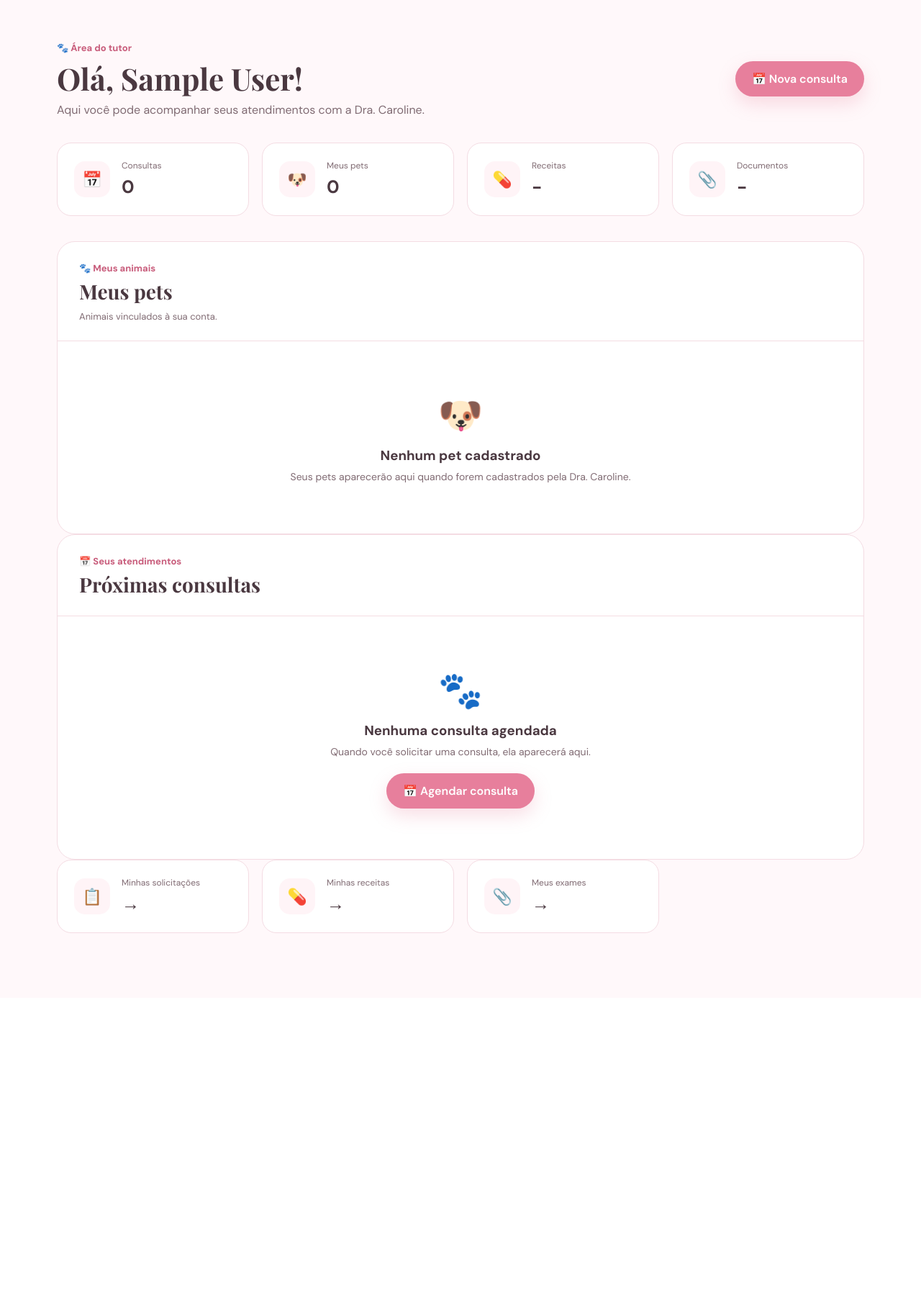
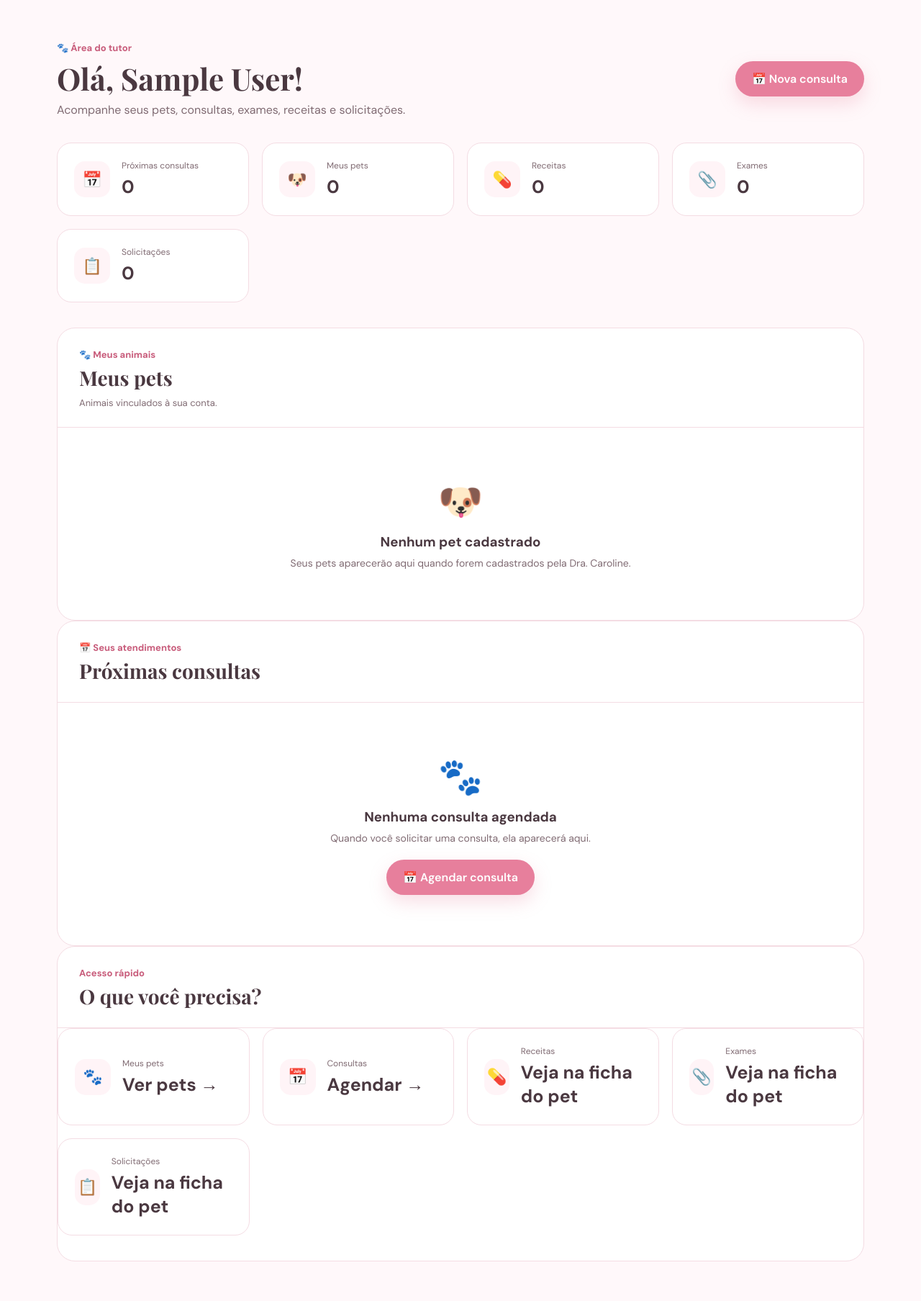
Before and after one commit to viniciuscamposinfra/agendamento, a PHP site: page /cliente.php in a window 1280 px wide. Shown: the part 82-1889 px from the top of the page at 72% size. Before the commit the page ends 1378 px from the top, so only its background shows below. Run offline with PHP 8.4, Linux system fonts and the light colour scheme; the visitor is signed in with stand-in values (Sample User, id 1); data that the repository does not hold is empty.

Commit message:
alteração

```diff
--- a/cliente.php
+++ b/cliente.php
@@ -68,6 +68,55 @@ $stmt->execute([$clienteId]);
 
 $pets = $stmt->fetchAll();
 
+
+// ============================
+// QUANTIDADE DE RECEITAS
+// ============================
+
+$stmt = $pdo->prepare("
+    SELECT COUNT(*)
+    FROM receitas r
+    INNER JOIN pets p
+        ON p.id = r.pet_id
+    WHERE p.cliente_id = ?
+");
+
+$stmt->execute([$clienteId]);
+
+$totalReceitas = (int) $stmt->fetchColumn();
+
+
+// ============================
+// QUANTIDADE DE EXAMES
+// ============================
+
+$stmt = $pdo->prepare("
+    SELECT COUNT(*)
+    FROM exames e
+    INNER JOIN pets p
+        ON p.id = e.pet_id
+    WHERE p.cliente_id = ?
+");
+
+$stmt->execute([$clienteId]);
+
+$totalExames = (int) $stmt->fetchColumn();
+
+
+// ============================
+// QUANTIDADE DE SOLICITAÇÕES
+// ============================
+
+$stmt = $pdo->prepare("
+    SELECT COUNT(*)
+    FROM solicitacoes
+    WHERE cliente_id = ?
+");
+
+$stmt->execute([$clienteId]);
+
+$totalSolicitacoes = (int) $stmt->fetchColumn();
+
 ?>
 
 <!DOCTYPE html>
@@ -101,7 +150,7 @@ $pets = $stmt->fetchAll();
 <header class="painel-topo">
 
     <a
-        href="index.php"
+        href="cliente.php"
         class="logo"
     >
 
@@ -127,16 +176,23 @@ $pets = $stmt->fetchAll();
     <div class="painel-acoes">
 
         <span>
+
             Olá,
+
             <?= htmlspecialchars($clienteNome) ?>
+
             👋
+
         </span>
+
 
         <a
             href="cliente_logout.php"
             class="btn-sair"
         >
+
             🚪 Sair
+
         </a>
 
     </div>
@@ -158,12 +214,16 @@ $pets = $stmt->fetchAll();
             </span>
 
             <h1>
-                Olá, <?= htmlspecialchars($clienteNome) ?>!
+
+                Olá,
+
+                <?= htmlspecialchars($clienteNome) ?>!
+
             </h1>
 
             <p>
-                Aqui você pode acompanhar seus atendimentos
-                com a Dra. Caroline.
+                Acompanhe seus pets, consultas,
+                exames, receitas e solicitações.
             </p>
 
         </div>
@@ -173,16 +233,20 @@ $pets = $stmt->fetchAll();
             href="agenda.php"
             class="btn-principal"
         >
+
             📅 Nova consulta
+
         </a>
 
     </div>
 
 
-    <!-- CARDS -->
+    <!-- RESUMO -->
 
     <section class="dashboard-cards">
 
+
+        <!-- CONSULTAS -->
 
         <div class="dashboard-card">
 
@@ -193,7 +257,7 @@ $pets = $stmt->fetchAll();
             <div>
 
                 <span>
-                    Consultas
+                    Próximas consultas
                 </span>
 
                 <strong>
@@ -204,6 +268,8 @@ $pets = $stmt->fetchAll();
 
         </div>
 
+
+        <!-- PETS -->
 
         <div class="dashboard-card">
 
@@ -226,6 +292,8 @@ $pets = $stmt->fetchAll();
         </div>
 
 
+        <!-- RECEITAS -->
+
         <div class="dashboard-card">
 
             <div class="dashboard-icone">
@@ -239,13 +307,15 @@ $pets = $stmt->fetchAll();
                 </span>
 
                 <strong>
-                    -
+                    <?= $totalReceitas ?>
                 </strong>
 
             </div>
 
         </div>
 
+
+        <!-- EXAMES -->
 
         <div class="dashboard-card">
 
@@ -256,11 +326,34 @@ $pets = $stmt->fetchAll();
             <div>
 
                 <span>
-                    Documentos
+                    Exames
                 </span>
 
                 <strong>
-                    -
+                    <?= $totalExames ?>
+                </strong>
+
+            </div>
+
+        </div>
+
+
+        <!-- SOLICITAÇÕES -->
+
+        <div class="dashboard-card">
+
+            <div class="dashboard-icone">
+                📋
+            </div>
+
+            <div>
+
+                <span>
+                    Solicitações
+                </span>
+
+                <strong>
+                    <?= $totalSolicitacoes ?>
                 </strong>
 
             </div>
@@ -342,11 +435,19 @@ $pets = $stmt->fetchAll();
                             <?php
 
                             if ($pet['especie'] === 'Gato') {
+
                                 echo '🐱';
-                            } elseif ($pet['especie'] === 'Cachorro') {
+
+                            } elseif (
+                                $pet['especie'] === 'Cachorro'
+                            ) {
+
                                 echo '🐶';
+
                             } else {
+
                                 echo '🐾';
+
                             }
 
                             ?>
@@ -376,6 +477,7 @@ $pets = $stmt->fetchAll();
                             <?php if ($pet['raca']): ?>
 
                                 ·
+
                                 <?= htmlspecialchars(
                                     $pet['raca']
                                 ) ?>
@@ -390,9 +492,11 @@ $pets = $stmt->fetchAll();
                             <small>
 
                                 ⚖️
+
                                 <?= htmlspecialchars(
                                     $pet['peso']
                                 ) ?>
+
                                 kg
 
                             </small>
@@ -416,6 +520,8 @@ $pets = $stmt->fetchAll();
                             </small>
 
                         <?php endif; ?>
+
+
                         <a
                             href="pet_cliente.php?id=<?= $pet['id'] ?>"
                             class="btn-acao"
@@ -425,8 +531,11 @@ $pets = $stmt->fetchAll();
                                 text-decoration:none;
                             "
                         >
+
                             Ver ficha →
+
                         </a>
+
 
                     </div>
 
@@ -487,7 +596,9 @@ $pets = $stmt->fetchAll();
                     href="agenda.php"
                     class="btn-principal"
                 >
+
                     📅 Agendar consulta
+
                 </a>
 
             </div>
@@ -626,13 +737,126 @@ $pets = $stmt->fetchAll();
     </section>
 
 
-    <!-- ACESSOS -->
+    <!-- ACESSOS RÁPIDOS -->
 
-    <section class="dashboard-cards">
+    <section class="painel-secao">
+
+
+        <div class="secao-topo">
+
+            <span>
+                Acesso rápido
+            </span>
+
+            <h2>
+                O que você precisa?
+            </h2>
+
+        </div>
+
+
+        <div class="dashboard-cards">
 
 
             <a
-            href="solicitacoes.php"
+                href="#pets"
+                class="dashboard-card"
+                style="text-decoration:none;"
+            >
+
+                <div class="dashboard-icone">
+                    🐾
+                </div>
+
+                <div>
+
+                    <span>
+                        Meus pets
+                    </span>
+
+                    <strong>
+                        Ver pets →
+                    </strong>
+
+                </div>
+
+            </a>
+
+
+            <a
+                href="agenda.php"
+                class="dashboard-card"
+                style="text-decoration:none;"
+            >
+
+                <div class="dashboard-icone">
+                    📅
+                </div>
+
+                <div>
+
+                    <span>
+                        Consultas
+                    </span>
+
+                    <strong>
+                        Agendar →
+                    </strong>
+
+                </div>
+
+            </a>
+
+
+            <div
+                class="dashboard-card"
+                style="text-decoration:none;"
+            >
+
+                <div class="dashboard-icone">
+                    💊
+                </div>
+
+                <div>
+
+                    <span>
+                        Receitas
+                    </span>
+
+                    <strong>
+                        Veja na ficha do pet
+                    </strong>
+
+                </div>
+
+            </div>
+
+
+            <div
+                class="dashboard-card"
+                style="text-decoration:none;"
+            >
+
+                <div class="dashboard-icone">
+                    📎
+                </div>
+
+                <div>
+
+                    <span>
+                        Exames
+                    </span>
+
+                    <strong>
+                        Veja na ficha do pet
+                    </strong>
+
+                </div>
+
+            </div>
+
+
+            <div
                 class="dashboard-card"
                 style="text-decoration:none;"
             >
@@ -644,66 +868,19 @@ $pets = $stmt->fetchAll();
                 <div>
 
                     <span>
-                    Minhas solicitações
+                        Solicitações
                     </span>
 
                     <strong>
-                    →
+                        Veja na ficha do pet
                     </strong>
 
                 </div>
 
-        </a>
+            </div>
 
 
-        <a
-            href="receitas.php"
-            class="dashboard-card"
-            style="text-decoration:none;"
-        >
-
-            <div class="dashboard-icone">
-                💊
         </div>
-
-            <div>
-
-                <span>
-                    Minhas receitas
-                </span>
-
-                <strong>
-                    →
-                </strong>
-
-            </div>
-
-        </a>
-
-
-        <a
-            href="documentos.php"
-            class="dashboard-card"
-            style="text-decoration:none;"
-        >
-
-            <div class="dashboard-icone">
-                📎
-            </div>
-
-            <div>
-
-                <span>
-                    Meus exames
-                </span>
-
-                <strong>
-                    →
-                </strong>
-
-            </div>
-
-        </a>
 
 
     </section>
```
Lines whose indentation alone changed are shown as unchanged.
